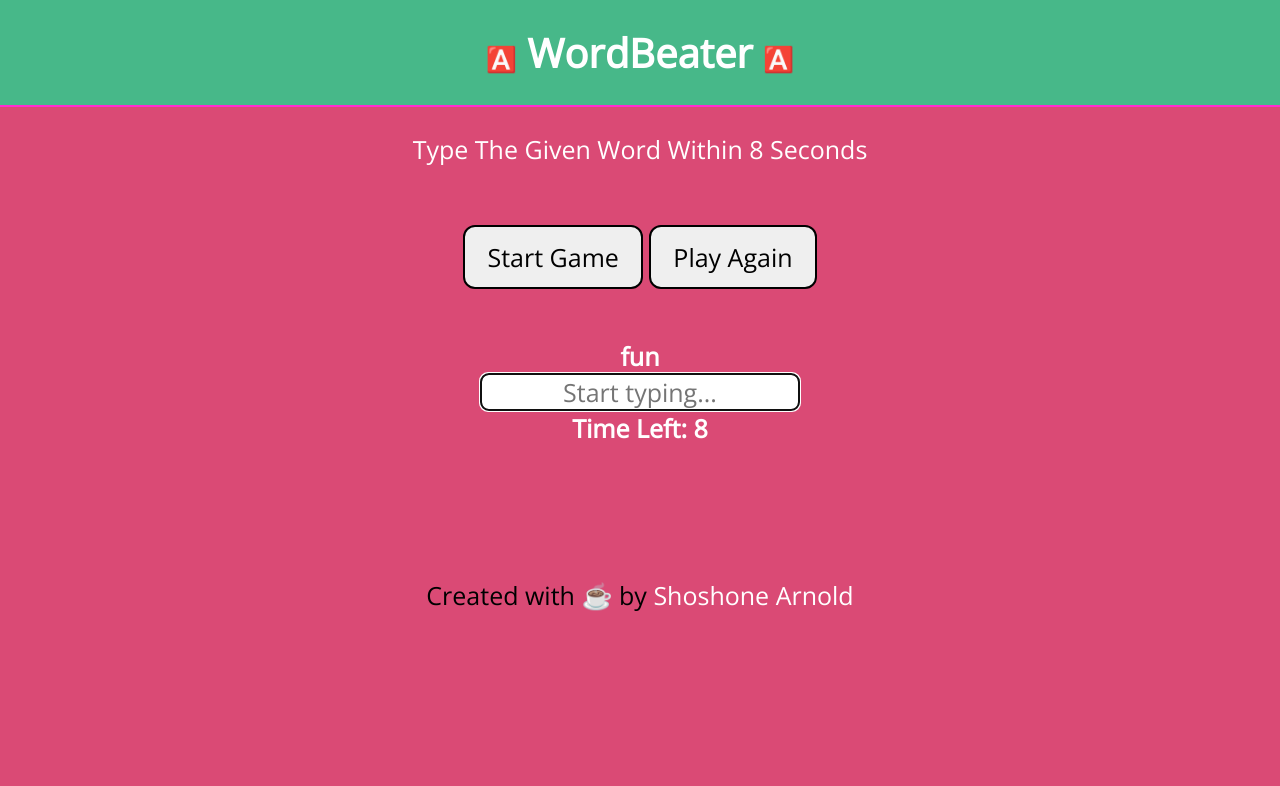
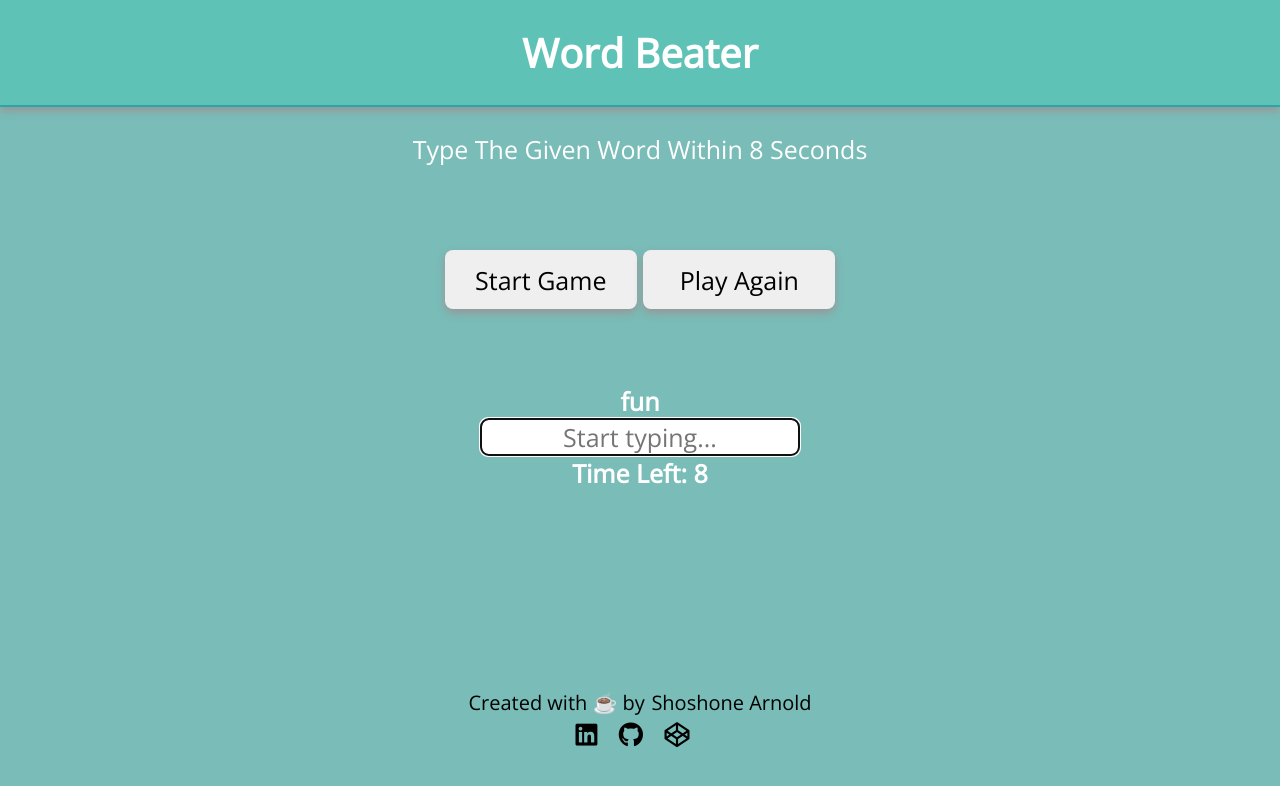
Before and after one commit to shoshonearnold/Word-Typing-Game, a plain HTML site: page index.html in a window 1280 px wide. Drawn offline with nearby package versions, Linux system fonts and the light colour scheme.

Commit message:
updated css/js

```diff
--- a/index.html
+++ b/index.html
@@ -13,7 +13,7 @@
 
 <body class="window">
   <header class="main">
-    <h1 id="title"> <span id='titleemoji'>🅰️</span> WordBeater <span id='titleemoji'>🅰️</span> </h1>
+    <h1 id="title">Word Beater</h1>
   </header>
   <div class="container">
 
@@ -39,7 +39,7 @@
         </div>
 
 
-      <div class='input'>
+      <div id='input'>
         <h2 class="jsinput" id="current-word">fun</h2>
         <input
           type="text"
@@ -68,7 +68,20 @@
 			<div class='signature'>
 				<br>
 				<span id='my-name'>
-          <p id='text'>Created with ☕ by<a href='https://heuristic-mayer-141d7c.netlify.com/' target='_blank'> <span id='text'>Shoshone Arnold</span></a></p>
+					<p id='textcss'>Created with ☕ by<a href='https://www.shoshonearnold.com/' target='_blank'>
+						<span id='textcss'>Shoshone Arnold</span></a>
+					</p>
+					<div class="icons">
+						<a href="https://www.linkedin.com/in/shoshone-arnold/" target="_blank" rel="noopener noreferrer">
+							<i class="fab fa-linkedin"></i>
+						</a>
+						<a href="https://github.com/shoshonearnold" target="_blank" rel="noopener noreferrer">
+							<i class="fab fa-github"></i>
+						</a>
+						<a href="https://codepen.io/EastCoastShony/" target="_blank" rel="noopener noreferrer">
+							<i class="fab fa-codepen"></i>
+						</a>
+					</div>
 				</span>
 			</div>
 		</footer>
--- a/main.js
+++ b/main.js
@@ -1,19 +1,19 @@
-//Globals
 
-
-// Availible Levels
 const levels = {
 	easy: 8,
 	medium: 5,
 	hard: 3,
 };
 
-// To change Level
 const currentLevel = levels.easy;
 
+
+let startingTime = countDownTime;
 let time = currentLevel;
 let scoreDisplay = 0;
 let isPlaying;
+let isInputShown = document.getElementById("input").style.visibility = "hidden";
+
 
 //DOM Elements
 const wordInput = document.querySelector('#word-input');
@@ -56,8 +56,8 @@ const words = [
 	'equipment',
 ];
 
-//Initialize Game
 function init(e) {
+	isInputShown = document.getElementById("input").style.visibility = "visible";
 	seconds.innerHTML = currentLevel;
 	showWord(words);
 	wordInput.addEventListener('input', startMatch);
@@ -65,7 +65,6 @@ function init(e) {
 	setInterval(checkStatus, 50);
 }
 
-// Start match
 function startMatch() {
 	if(matchWords()) {
 		isPlaying = true;
@@ -75,7 +74,6 @@ function startMatch() {
 	}
 }
 
-// Match currentWord to wordImput
 function matchWords() {
 	if (wordInput.value === currentWord.innerHTML) {
 			message.innerHTML = 'correct!!!';
@@ -86,28 +84,20 @@ function matchWords() {
 		}
 }
 
-//Pick and show random Word
 function showWord(words) {
-	// Generate random array index
 	const randIndex = Math.floor(Math.random() * words.length);
-	// Outpost ransom word
 	currentWord.innerHTML = words[randIndex];
 }
 
-//countdown Timer
 function countdown() {
-	// Make Sure Time Is Not Run Out
 	if(time > 0 ) {
-	// Decrement
 	time--;
 	} else if (time === 0) {
 		isPlaying = false;
 	}
-	 // Show time
-	 timeDisplay.innerHTML = time;
+	timeDisplay.innerHTML = time;
 }
 
-// Check game status
 function checkStatus() {
 	if (!isPlaying && time === 0) {
 		message.innerHTML = 'Game Over!!! Click Play Again.';
--- a/styles.css
+++ b/styles.css
@@ -8,7 +8,7 @@
 
 .window {
   color: #ffffff;
-  background-color: #da4a75;
+  background-color: #79BCB8;
   padding-top: 0;
   text-decoration: #ffffff;
 }
@@ -20,10 +20,11 @@
 
 .main {
   text-decoration-color: #ff91b2;
-  background-color: #47b889;
+  background-color: #5EC2B7;
   margin: 0;
   padding: 1rem;
-  border-bottom: 2px solid #ff2cd1;
+  border-bottom: 2px solid #2CA6A4;
+  box-shadow: 0 4px 8px 0 #979797;
 }
 
 .initgame {
@@ -34,7 +35,7 @@
   padding-top: 25px;
 }
 
-.input {
+#input {
   margin-top: 2rem;
 }
 
@@ -51,16 +52,20 @@
 }
 
 button {
-  padding: 13px 22px;
+  margin: 1em auto;
   text-align: center;
-  border: 2px solid;
-  border-radius: 12px;
-  cursor: pointer;
+  width: 15%;
+  border: none;
+  box-shadow: 0 4px 8px 0 #979797;
+  border-radius: 8px;
+  padding: .5em;
 }
 
 button:hover {
-  background-color: #3b3c42;
-  color: white;
+  cursor: pointer;
+  background-color: #EAE1DF;
+  box-shadow: 0 6px 16px 0 #979797;
+  transition: ease-in .1s;
 }
 
 i {
@@ -74,22 +79,23 @@ i:hover {
   color: #5d5e60;
 }
 
+
 #textcss {
-  font-size: 16px;
+  font-size: 20px;
 }
 
 .signature {
-  margin-top: 65px;
-	text-align: center;
+  padding-top: 5em;
+  text-align: center;
   color: #000000;
 }
 
 #my-name a{
-  color: #ffffff;
+  color: #000000;
   text-decoration: none;
 }
 
 #my-name a:hover {
-	color: #21a867;
-	transition: .2s ease-out;
+  color: #b1eb2c;
+  transition: .2s ease-out;
 }
```
Also changed, not shown: 1 other file. Lines whose indentation alone changed are shown as unchanged.
